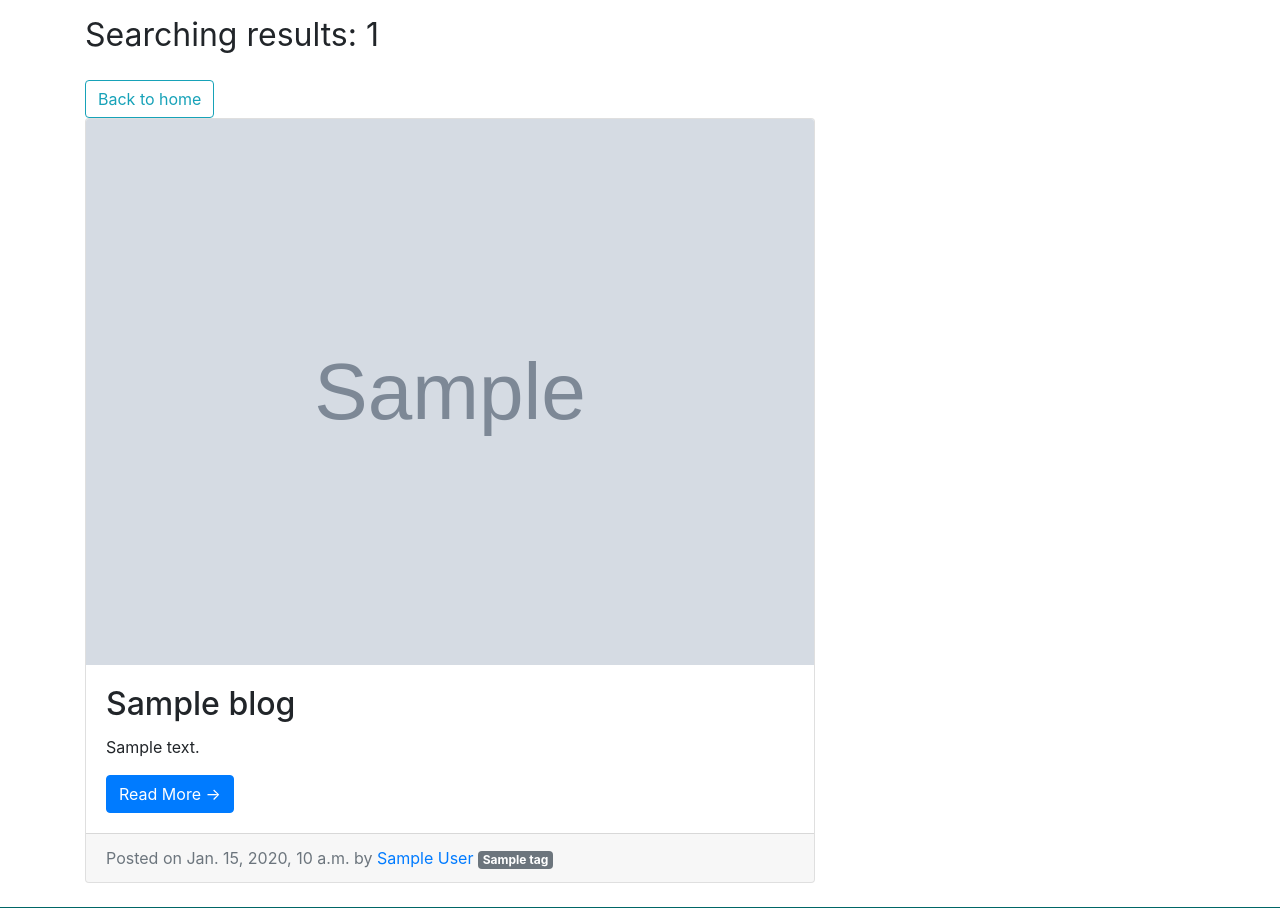
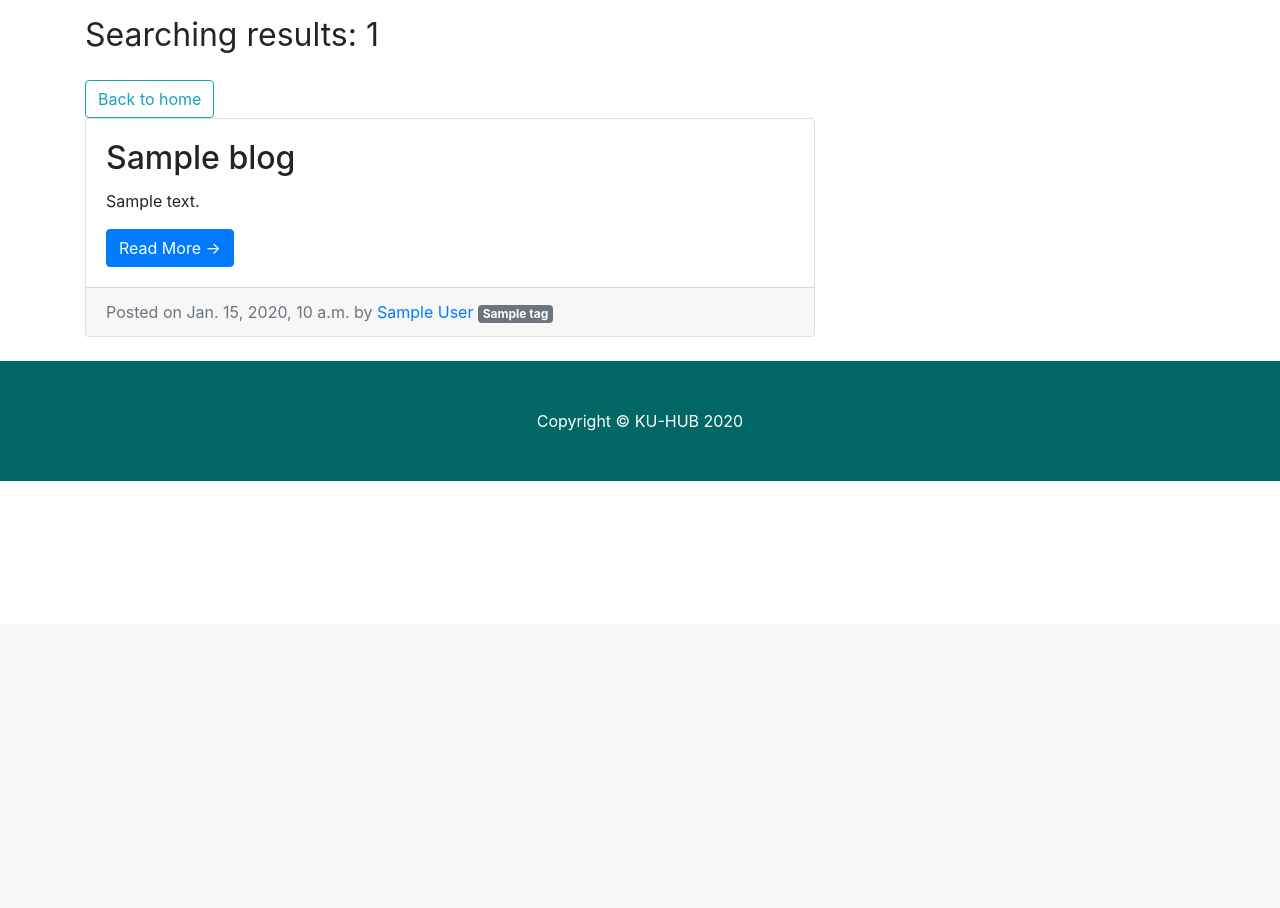
Before and after one commit to NarawishS/ku-hub, a Django app: template kuhub/templates/kuhub/tags_list.html in a window 1280 px wide. Shown: the part 176-1084 px from the top of the page. After the commit the page ends 657 px from the top, so only its background shows below. Run offline with Django 3.2, Linux system fonts and the light colour scheme; the template is opened without the code that fills it: most values are stand-ins (such as "Sample title", 1, 10 or a date in 2020); grey boxes marked "Sample" are stand-in pictures; parts of the project's set-up code (start-up, migrations or seed data) failed here and were passed over; some libraries are stand-ins or nearby versions.

Commit message:
Fixes picture blog in tags list

```diff
--- a/kuhub/templates/kuhub/tags_list.html
+++ b/kuhub/templates/kuhub/tags_list.html
@@ -11,9 +11,6 @@
     {% for blog in blog_entries %}
     <!-- Blog Post -->
     <div class="card mb-4">
-        {% if blog.image %}
-            <img class="card-img-top" src="{{ blog.image.url }}" style="object-fit: cover">
-        {% endif %}
         <div class="card-body">
             <h2 class="card-title">{{ blog.title }}</h2>
             <p class="card-text">{{ blog.short_description|truncatechars_html:100|safe }}</p>
```
